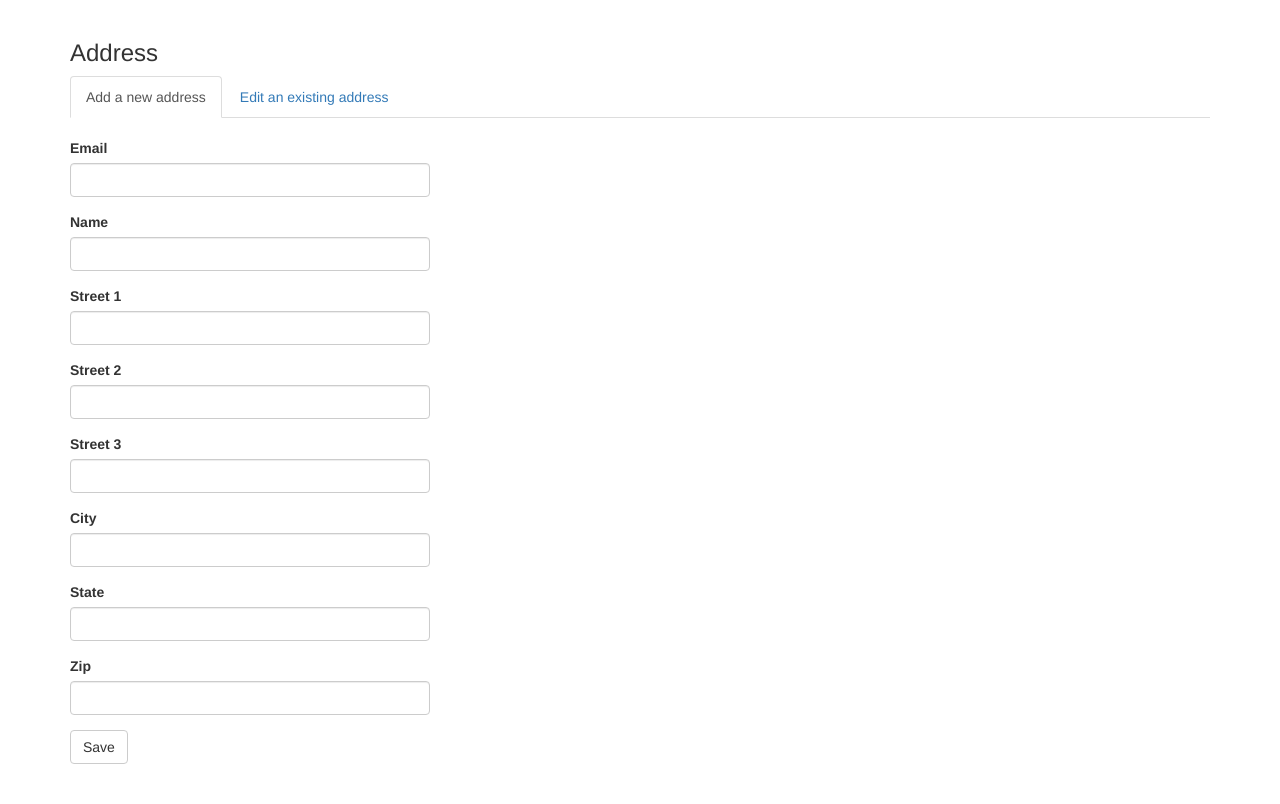
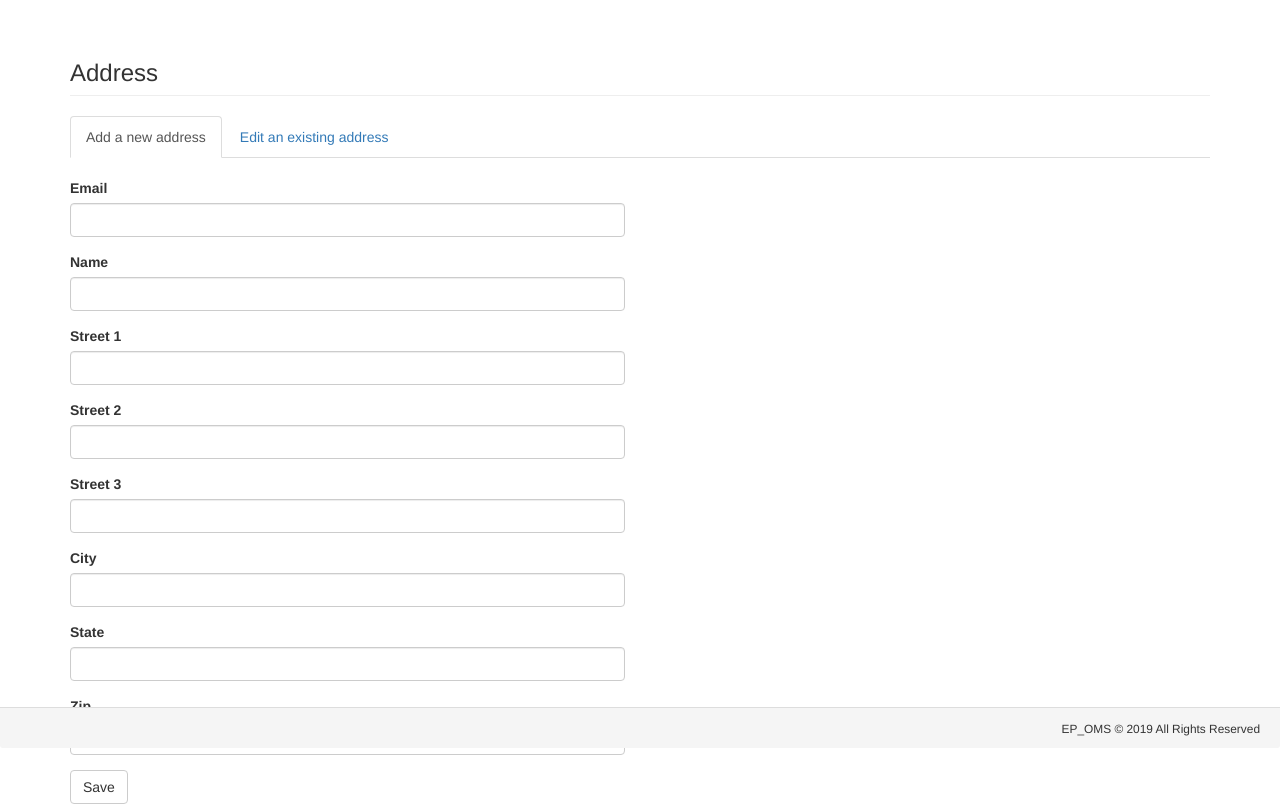
Before and after one commit to taehyunlim/ep_oms, a Flask app: page /address/new in a window 1280 px wide. Shown: the part 52-856 px from the top of the page. Before the commit the page ends 816 px from the top, so only its background shows below. Run offline with Flask 2, Linux system fonts and the light colour scheme; the visitor is signed in with stand-in values (Sample User, id 1); data comes from the database, SQL or seed files in the repository; data that the repository does not hold is empty; some libraries are stand-ins or nearby versions.

Commit message:
Minor cosmetic updates

```diff
--- a/ep_oms/templates/_address.html
+++ b/ep_oms/templates/_address.html
@@ -1,7 +1,7 @@
-<div class="addr-preview" id="addr-preview-{{ address.id }}" style="display: none;">
-  <i>{{ address.name }}</i> ({{ address.email }})<br>
+<address class="addr-preview" id="addr-preview-{{ address.id }}" style="display: none;">
+  <strong>{{ address.name }}</strong> ({{ address.email }})<br>
   {% if address.company %}{{ address.company }}}<br>{% endif %}
   {{ address.street1 }}<br>
   {{ address.street2 }}{% if address.street3 %}{{ address.street3 }}{% endif %}<br>
   {{ address.city }} {{ address.state }} {{ address.zip }}
-</div>
+</address>
--- a/ep_oms/templates/address.html
+++ b/ep_oms/templates/address.html
@@ -2,7 +2,7 @@
 {% import 'bootstrap/wtf.html' as wtf %}
 
 {% block app_content %}
-<h3>Address</h3>
+<h3 class="page-header">Address</h3>
 <!-- Nav tabs -->
 <ul class="nav nav-tabs" role="tablist">
   <li class="active"><a href="#newAddress" aria-controls="newAddress" role="tab" data-toggle="tab">Add a new address</a></li>
@@ -12,12 +12,12 @@
 <!-- Tab panes -->
 <div class="row tab-content">
   <br>
-  <div role="tabpanel" class="col-md-4 tab-pane active" id="newAddress">
+  <div role="tabpanel" class="col-md-6 tab-pane active" id="newAddress">
     {{ wtf.quick_form(form) }}
   </div>
-  <div role="tabpanel" class="col-md-4 tab-pane" id="previewEditAddress">
-    <a href="#" class="btn btn-default btn-sm pull-right" id="edit-addr" role="button" disabled="disabled" style="margin-left: 5px;">Edit</a>
-    <a href="#" class="btn btn-default btn-sm pull-right" id="delete-addr" role="button" disabled="disabled">Delete</a>
+  <div role="tabpanel" class="col-md-6 tab-pane" id="previewEditAddress">
+    <a href="#" class="btn btn-default btn-sm pull-right" id="delete-addr" role="button" disabled="disabled" style="margin-left: 5px;">Delete</a>
+    <a href="#" class="btn btn-default btn-sm pull-right" id="edit-addr" role="button" disabled="disabled">Edit</a>
     <div class="dropdown" style="width: 50%;">
       <button class="btn btn-default btn-sm dropdown-toggle" id="addr-dropdown-label" type="button" data-toggle="dropdown" aria-haspopup="true" aria-expanded="false">
         <span class="label-text">Choose one</span>
--- a/ep_oms/templates/base.html
+++ b/ep_oms/templates/base.html
@@ -46,6 +46,11 @@
 
   {% block app_content %}{% endblock %}
 </div>
+<footer class="panel-footer navbar-fixed-bottom">
+  <div class="navbar-right" style="padding-right: 20px;">
+    <small>EP_OMS © 2019 All Rights Reserved</small>
+  </div>
+</footer>
 {% endblock %}
 
 {% block scripts %}
--- a/ep_oms/templates/edit_address.html
+++ b/ep_oms/templates/edit_address.html
@@ -2,7 +2,7 @@
 {% import 'bootstrap/wtf.html' as wtf %}
 
 {% block app_content %}
-<h3>Address</h3>
+<h3 class="page-header">Address</h3>
 <!-- Nav tabs -->
 <ul class="nav nav-tabs" role="tablist">
   <li><a href="{{ url_for('address') }}">Add a new address</a></li>
@@ -12,7 +12,7 @@
 <!-- Tab panes -->
 <div class="row tab-content">
   <br>
-  <div role="tabpanel" class="col-md-4 tab-pane active" id="newAddress">
+  <div role="tabpanel" class="col-md-6 tab-pane active" id="newAddress">
     {{ wtf.quick_form(form) }}
   </div>
 </div>
```
